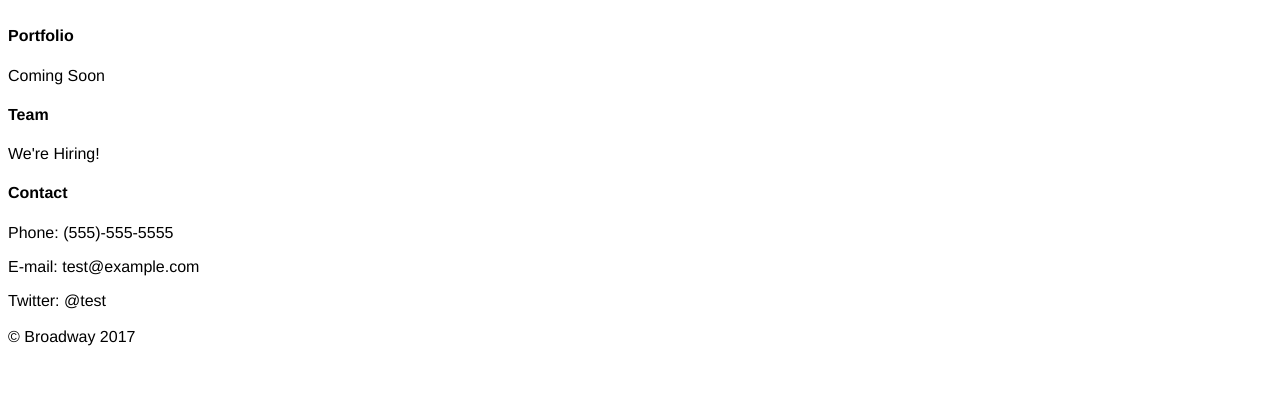
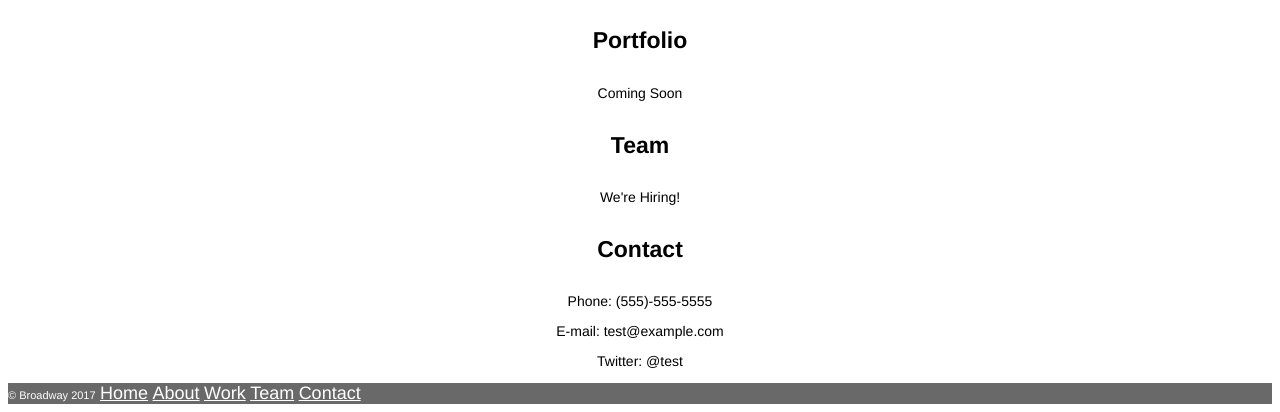
Before and after one commit to thedarknstormy/broadway, a plain HTML site: page index.html in a window 1280 px wide. Shown: the part 1757-2169 px from the top of the page. Before the commit the page ends 2112 px from the top, so only its background shows below. Drawn offline with Linux system fonts and the light colour scheme.

Commit message:
Uploaded final css and html files; site verified

```diff
--- a/index.html
+++ b/index.html
@@ -37,17 +37,17 @@
 <h4 class="second_banner">Designed in New York</h4>
 
 <!--This section contains Portfolio, Team and Contact Info-->
-    <div id="work">
+    <div class="sub" id="work">
       <h4>Portfolio</h4>
       <p>Coming Soon</p>
     </div>
 
-    <div id="team">
+    <div class="sub" id="team">
       <h4>Team</h4>
       <p>We're Hiring!</p>
     </div>
 
-    <div id="contact">
+    <div class="sub" id="contact">
       <h4>Contact</h4>
       <p>Phone: (555)-555-5555</p>
       <p>E-mail: test@example.com</p>
@@ -55,8 +55,8 @@
     </div>
 
 <!--Footer with page section links and copyright date-->
-    <div class="footer">
-      <footer>&copy Broadway 2017 <a class="nav" href="#">Home</a> <a class="nav" href="#process">About</a> <a class="nav" href="#work">Work</a> <a class="nav" href="#team">Team</a> <a class="nav" href="#contact">Contact</a></footer>
+    <div class="bottom">
+      <footer><span>&copy Broadway 2017</span> <a class="nav" href="#">Home</a> <a class="nav" href="#process">About</a> <a class="nav" href="#work">Work</a> <a class="nav" href="#team">Team</a> <a class="nav" href="#contact">Contact</a></footer>
     </div>
   </body>
 </html>
--- a/resources/css/style.css
+++ b/resources/css/style.css
@@ -43,3 +43,25 @@ h3 {
 .main p {
   font-size: 14px;
 }
+
+.sub {
+  text-align: center;
+}
+
+.sub h4 {
+  font-size: 23px;
+  font-weight: bold;
+}
+
+.sub p {
+  font-size: 14px;
+}
+
+.bottom {
+  background-color: dimgray;
+}
+
+span {
+  font-size: 11px;
+  color: white;
+}
```
